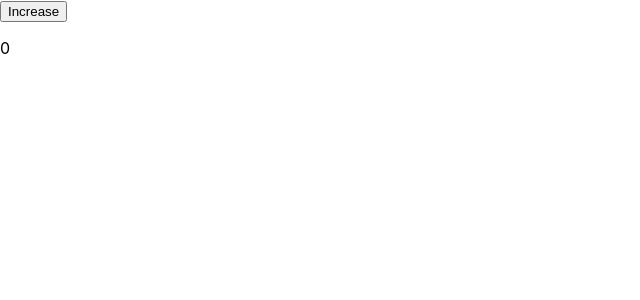
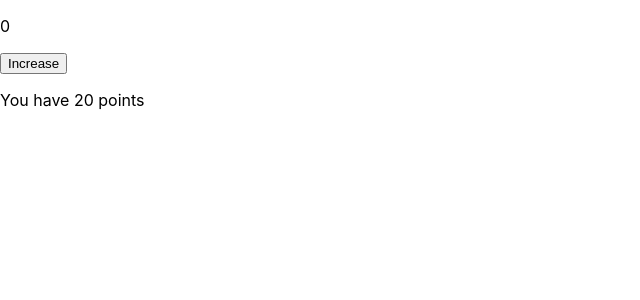
Before and after one commit to tuurep/preassignment3, a React (Create React App) app: page / in a window 1280 px wide. Shown: the top 300 px of the page, without its empty margins (0-640 px from the left). Built offline with nearby package versions, Linux system fonts and the light colour scheme.

Commit message:
Make counter unusable with no saldo

```diff
--- a/src/App.js
+++ b/src/App.js
@@ -1,15 +1,35 @@
 import React, { useState } from 'react';
 import './App.css';
+
+const Player = (props) => {
+  const [points, setPoints] = useState(20);
+
+  return (
+    <div>
+      <button onClick={() => {
+        if (points > 0) {
+          props.increaseCounter()
+          setPoints(points - 1)
+        }
+      }}>
+        Increase
+      </button>
+      <p> You have { points } points </p>
+    </div>
+  )
+}
 
 const Counter = () => {
   const [count, setCount] = useState(0);
 
+  const increaseCounter = () => {
+    setCount(count + 1)
+  }
+
   return (
     <div>
-      <button onClick={() => setCount(count + 1)}>
-        Increase
-      </button>
       <p> { count } </p>
+      <Player increaseCounter={increaseCounter}></Player>
     </div>
   )
 }
```
